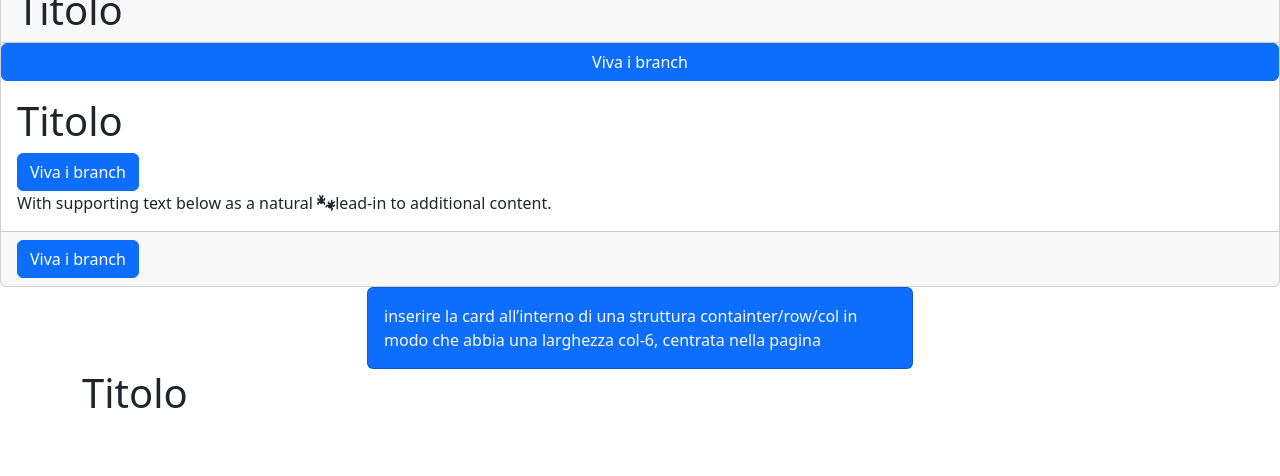
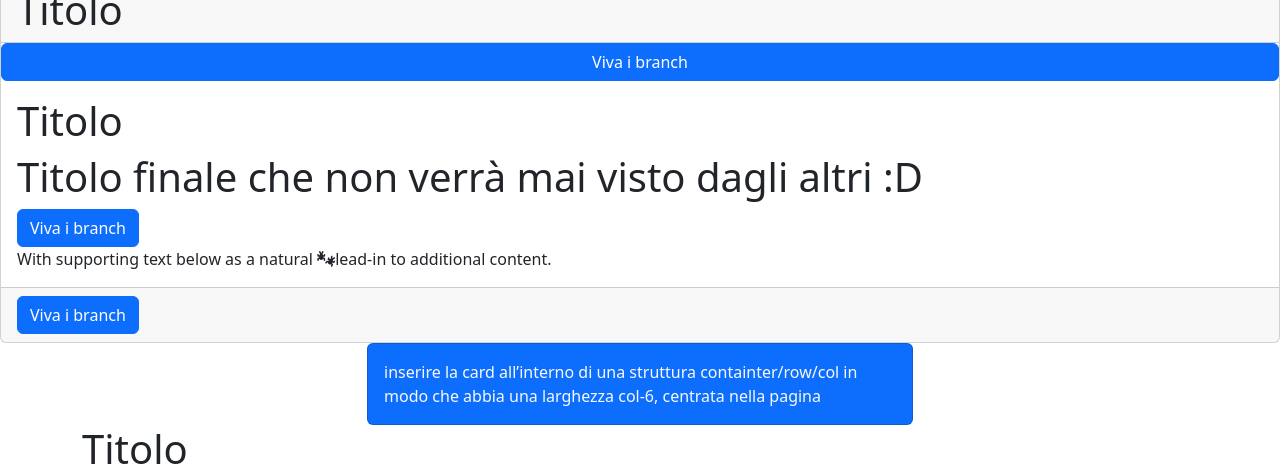
Before and after one commit to Mentabomber/esercizio-14-07-2023, a plain HTML site: page index.html in a window 1280 px wide. Shown: the part 1940-2416 px from the top of the page. Before the commit the page ends 2360 px from the top, so only its background shows below. Drawn offline with nearby package versions, Linux system fonts and the light colour scheme.

Commit message:
Add final title_fabio

```diff
--- a/index.html
+++ b/index.html
@@ -21,6 +21,7 @@
             </button>
             <div class="card-body">
                 <h1 class="card-title">Titolo</h1>
+                <h1>Titolo finale che non verrà mai visto dagli altri :D</h1>
                 <button class="btn btn-primary">
                     Viva i branch
                 </button>
```
